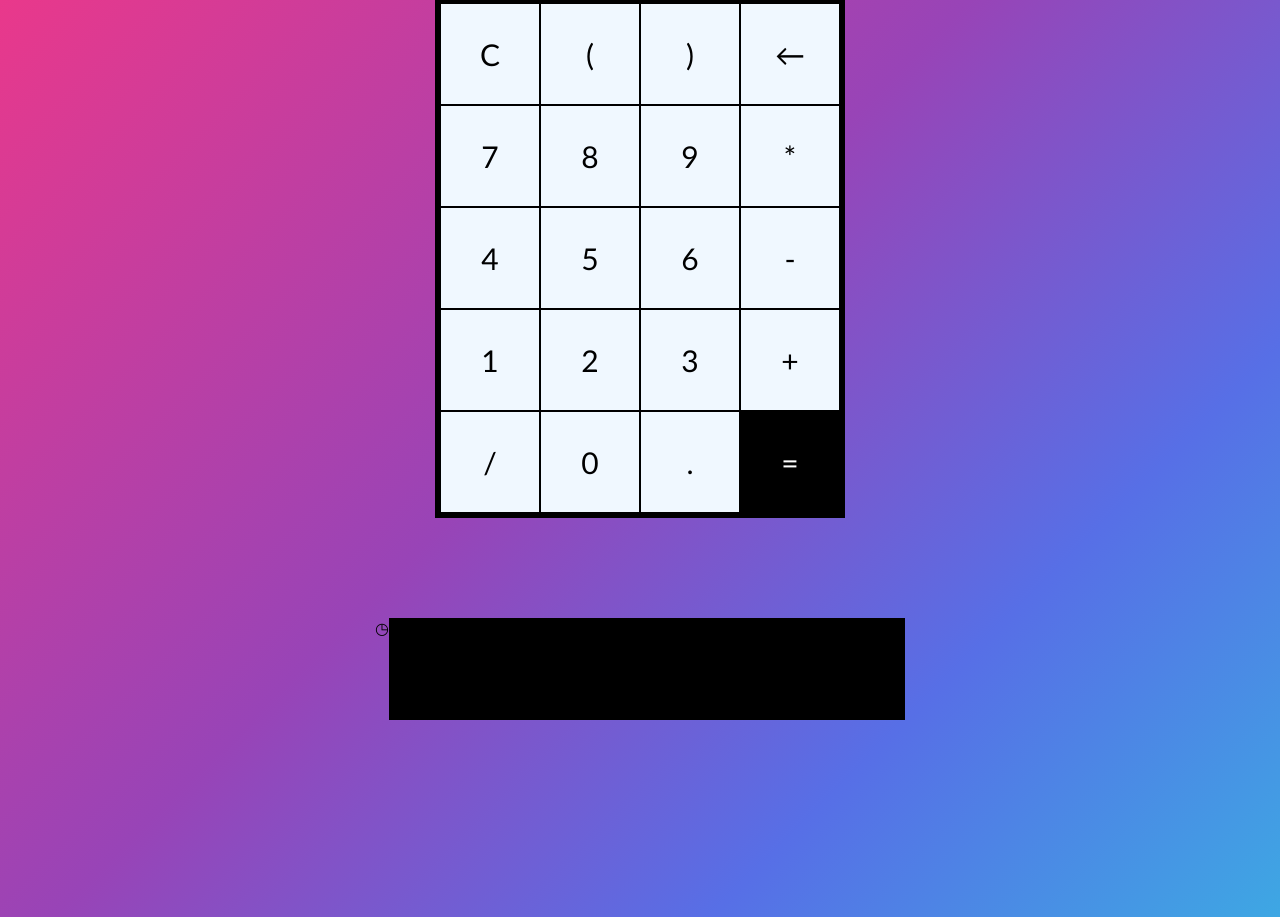
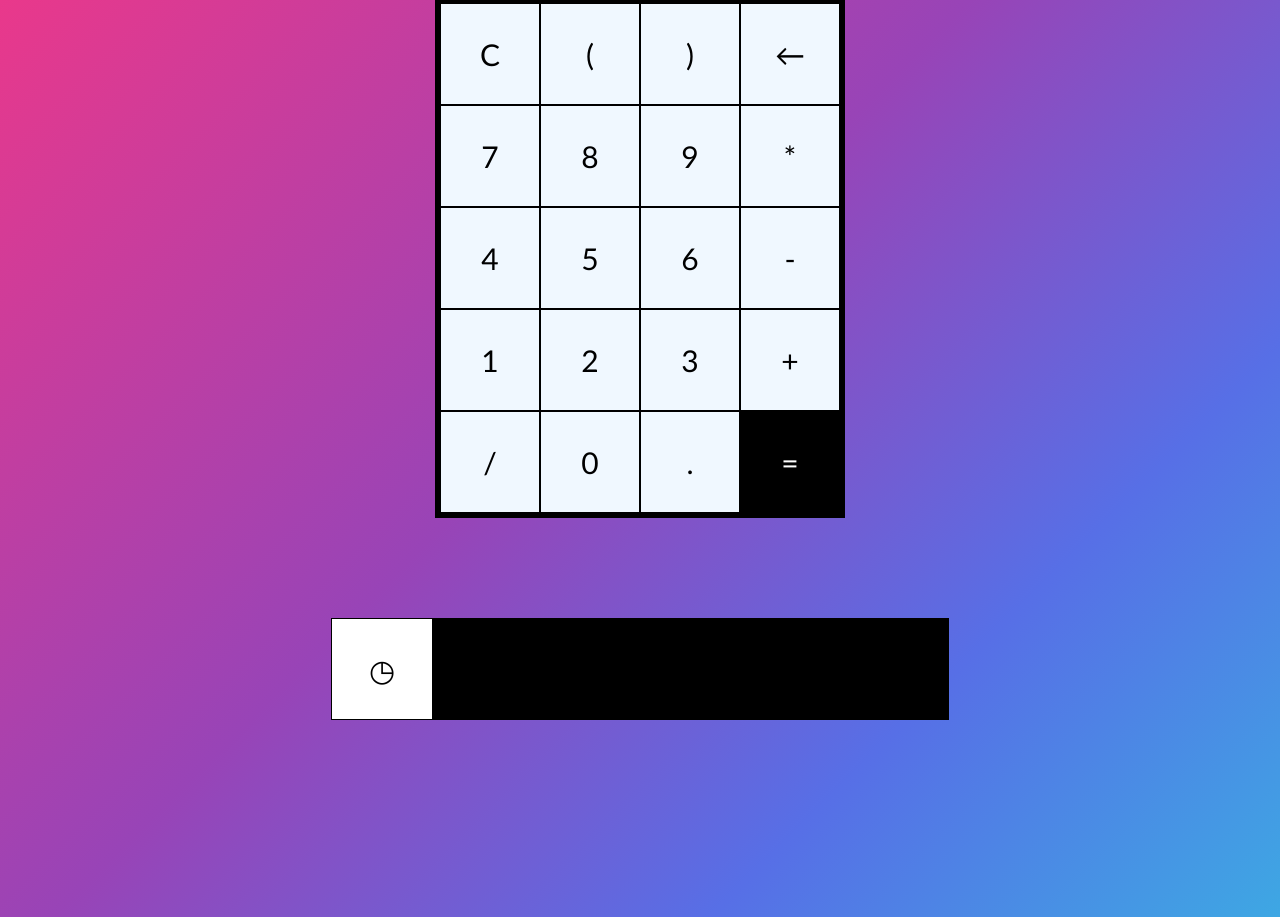
Before and after one commit to Smoothless/javascript-lucianocanovas, a plain HTML site: page entrega06.js/index.html in a window 1280 px wide. Shown: the part 263-1180 px from the top of the page. Drawn offline with Linux system fonts and the light colour scheme.

Commit message:
Update styles.css

```diff
--- a/entrega06.js/styles.css
+++ b/entrega06.js/styles.css
@@ -82,7 +82,7 @@ body {
     overflow: auto;
 }
 
-.Retroceder {
+.Reloj {
     width: 100px;
     height: 100px;
     background-color: white;
```
